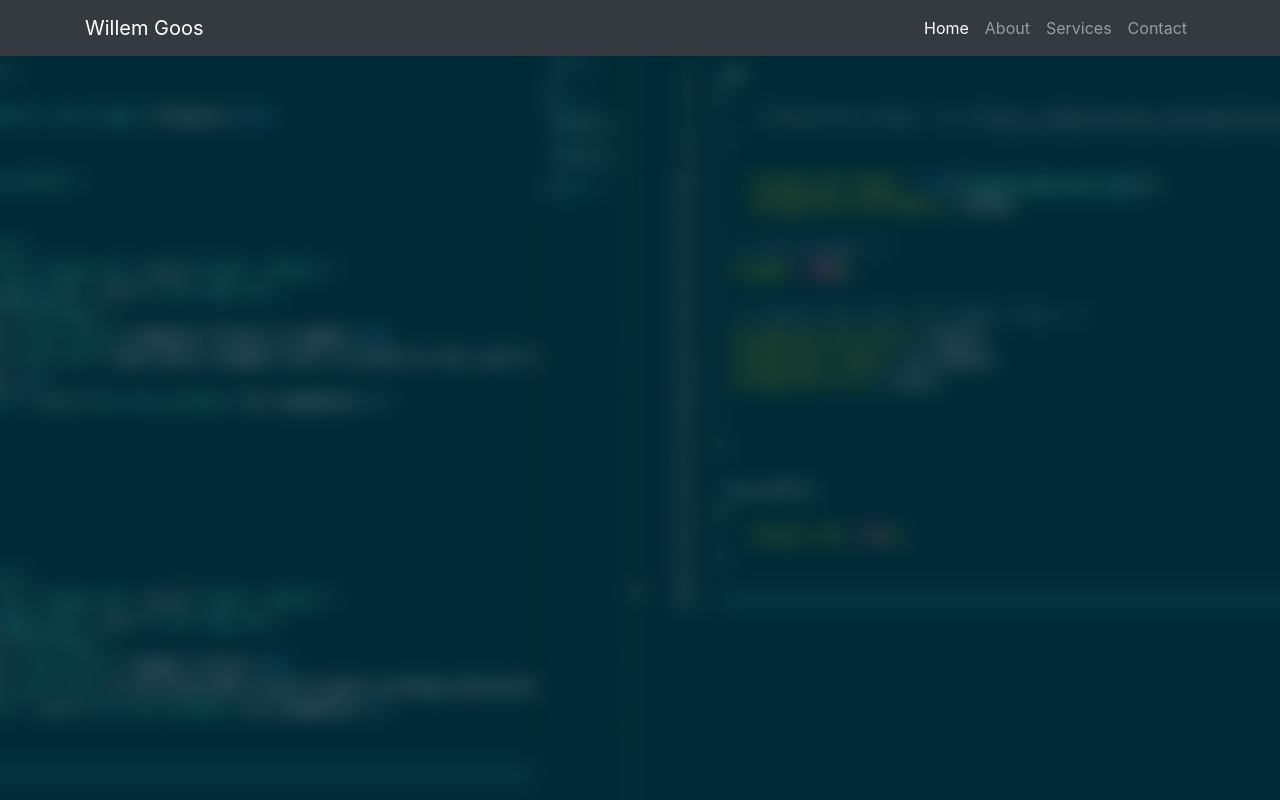
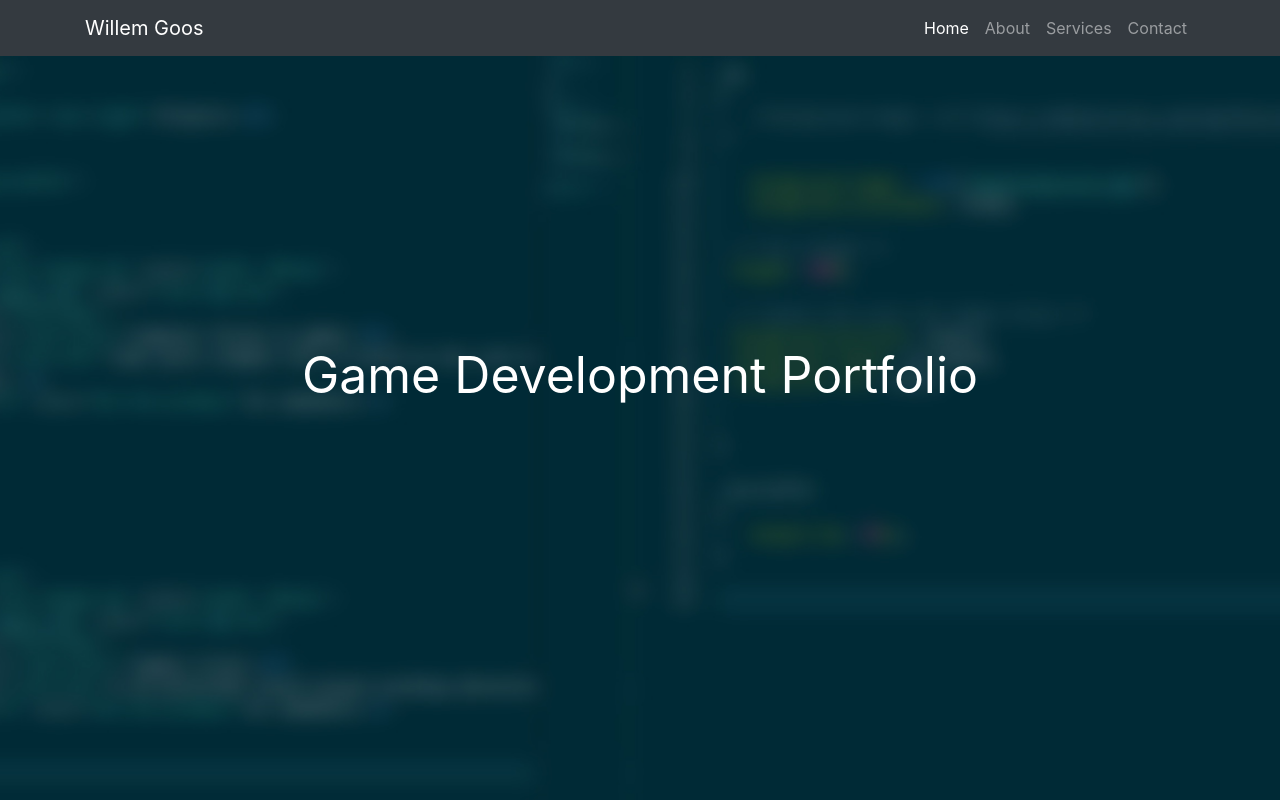
Before and after one commit to WLLMGS/Website, a website: page index.html in a window 1280 px wide. Shown: the top 800 px of the page. Drawn offline with Linux system fonts and the light colour scheme.

Commit message:
added text to background

```diff
--- a/index.html
+++ b/index.html
@@ -50,7 +50,7 @@
   <!-- Page Content -->
   <!-- Parallax image -->
   <div class='bg'>
-
+    <div class="bg-text">Game Development Portfolio</div>
   </div>
 
 
--- a/style.css
+++ b/style.css
@@ -16,6 +16,14 @@ body, html{
   background-size: cover;
 }
 
+.bg-text
+{
+    color: white;
+    padding-top: 22%;
+    text-align: center;
+    font-size: 50px;
+}
+
 .top-buffer
 {
     margin-top: 20px;
```
